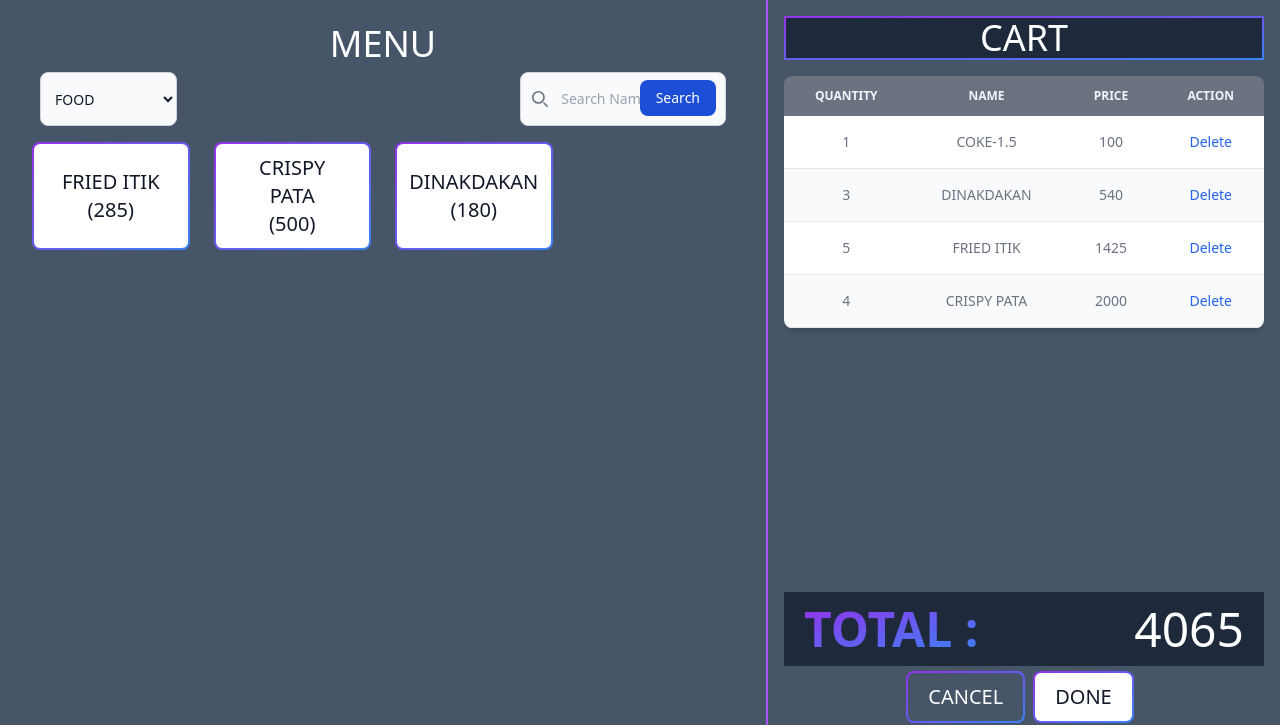
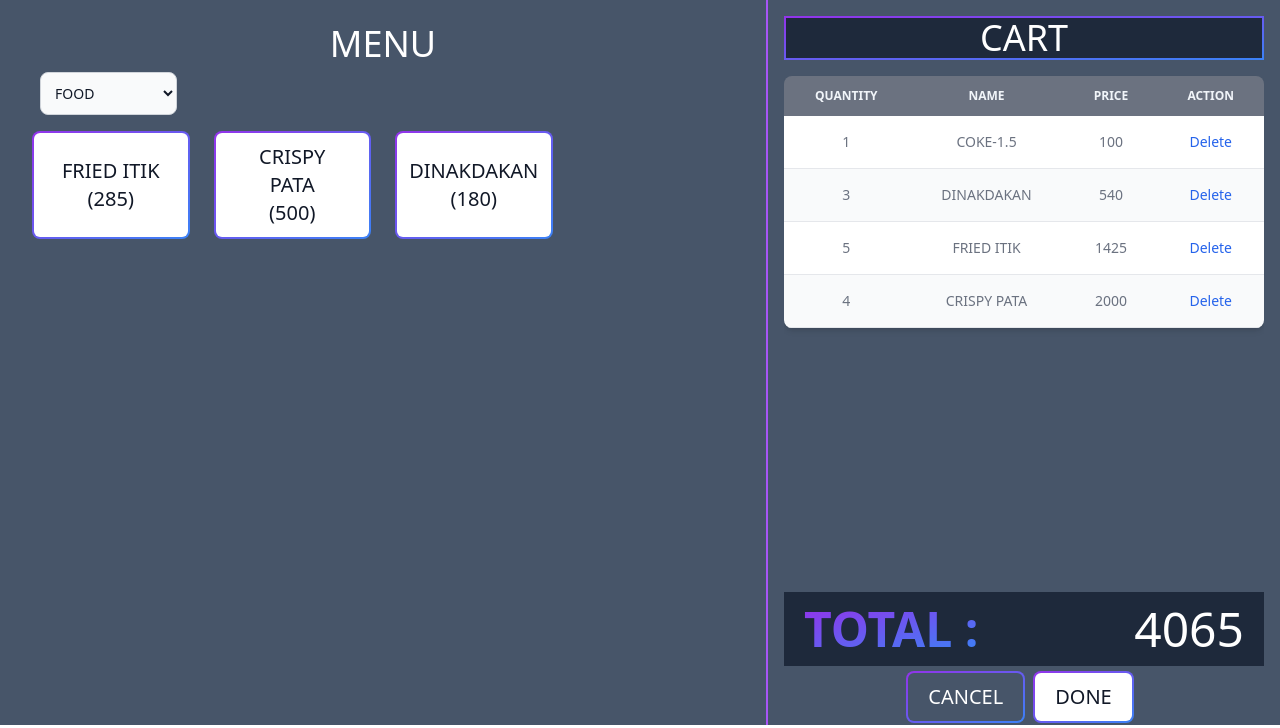
Before and after one commit to aecial/PHP-POS, a PHP site: page /pos.php in a window 1280 px wide. Shown: the part 75-803 px from the top of the page. Run offline with PHP 8.4, Linux system fonts and the light colour scheme; the visitor is signed in with stand-in values (Sample User, id 1); data comes from the database, SQL or seed files in the repository; style sheets or scripts are compiled from the project's sources; some libraries are stand-ins or nearby versions.

Commit message:
removed unnecessary code

```diff
--- a/pos.php
+++ b/pos.php
@@ -42,18 +42,6 @@
           </select>
 
 
-          <form class="w-[30%]">
-              <label for="default-search" class="mb-2 text-sm font-medium text-gray-900 sr-only dark:text-white">Search</label>
-              <div class="relative w-full">
-                  <div class="absolute inset-y-0 start-0 flex items-center ps-3 pointer-events-none">
-                      <svg class="w-4 h-4 text-gray-500 dark:text-gray-400" aria-hidden="true" xmlns="http://www.w3.org/2000/svg" fill="none" viewBox="0 0 20 20">
-                          <path stroke="currentColor" stroke-linecap="round" stroke-linejoin="round" stroke-width="2" d="m19 19-4-4m0-7A7 7 0 1 1 1 8a7 7 0 0 1 14 0Z"/>
-                      </svg>
-                  </div>
-                  <input type="search" id="default-search" class="block w-full p-4 ps-10 text-sm text-gray-900 border border-gray-300 rounded-lg bg-gray-50 focus:ring-blue-500 focus:border-blue-500 dark:bg-gray-700 dark:border-gray-600 dark:placeholder-gray-400 dark:text-white dark:focus:ring-blue-500 dark:focus:border-blue-500" placeholder="Search Name" required>
-                  <button type="submit" class="text-white absolute end-2.5 bottom-2.5 bg-blue-700 hover:bg-blue-800 focus:ring-4 focus:outline-none focus:ring-blue-300 font-medium rounded-lg text-sm px-4 py-2 dark:bg-blue-600 dark:hover:bg-blue-700 dark:focus:ring-blue-800">Search</button>
-              </div>
-          </form>
 
         </div>
 
```
